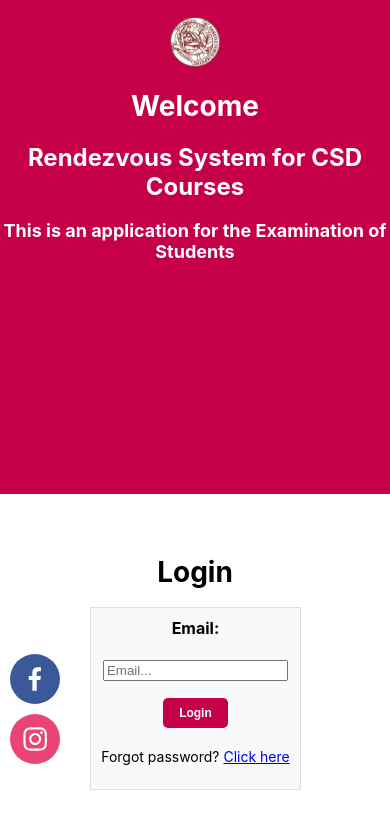
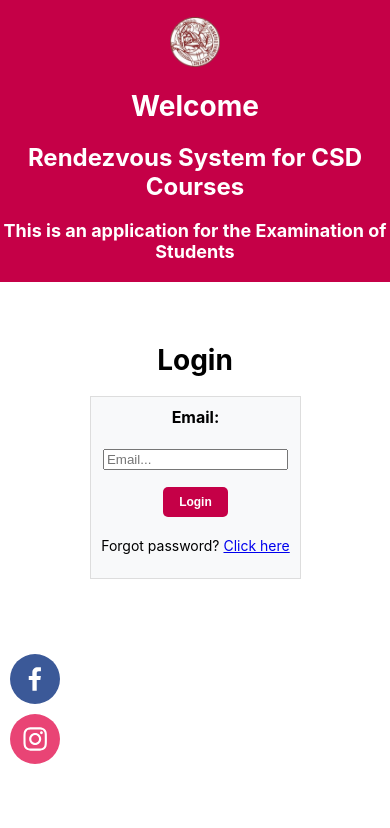
Before and after one commit to anestiskivro/CSD-Client, a React (Create React App) app: page / in a window 390 px wide. Shown: the top 828 px of the page. Built offline with nearby package versions, Linux system fonts and the light colour scheme; no server answers.

Commit message:
mobile develop css

```diff
--- a/src/components/booking.css
+++ b/src/components/booking.css
@@ -8,13 +8,12 @@
 
 .mobile {
     flex-direction: column;
-    height: 120vh;
 }
 .right {
     flex: 1;
     background-color: #ffffff;
 	padding-top: 5vh;
-    height: 120vh;
+    height: 150vh;
 }
 
 .container {
--- a/src/components/review.css
+++ b/src/components/review.css
@@ -8,13 +8,12 @@
 
 .mobile {
     flex-direction: column;
-    height: 120vh;
 }
 .right {
     flex: 1;
     background-color: #ffffff;
     padding-top: 5vh;
-    height: 120vh;
+    height: 150vh;
     display: flex;
     flex-direction: column;
     align-items: center;
```
